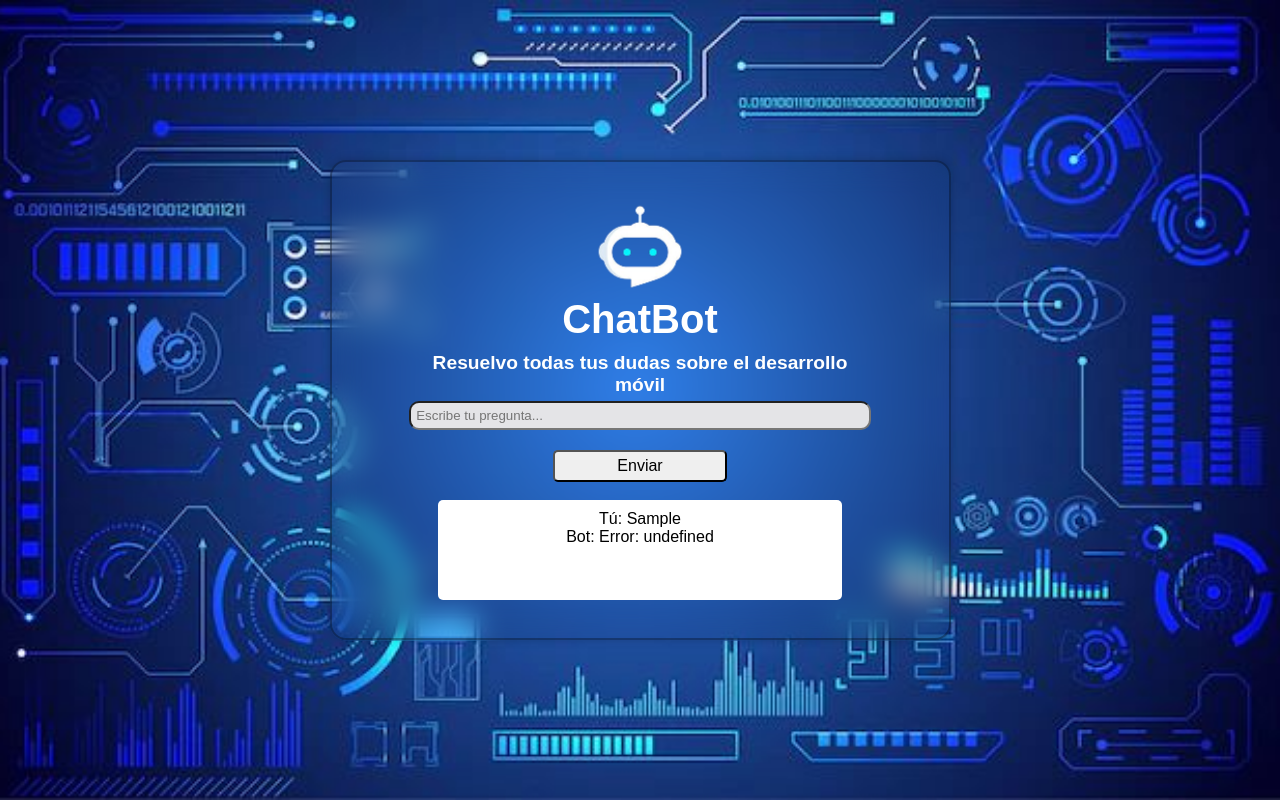
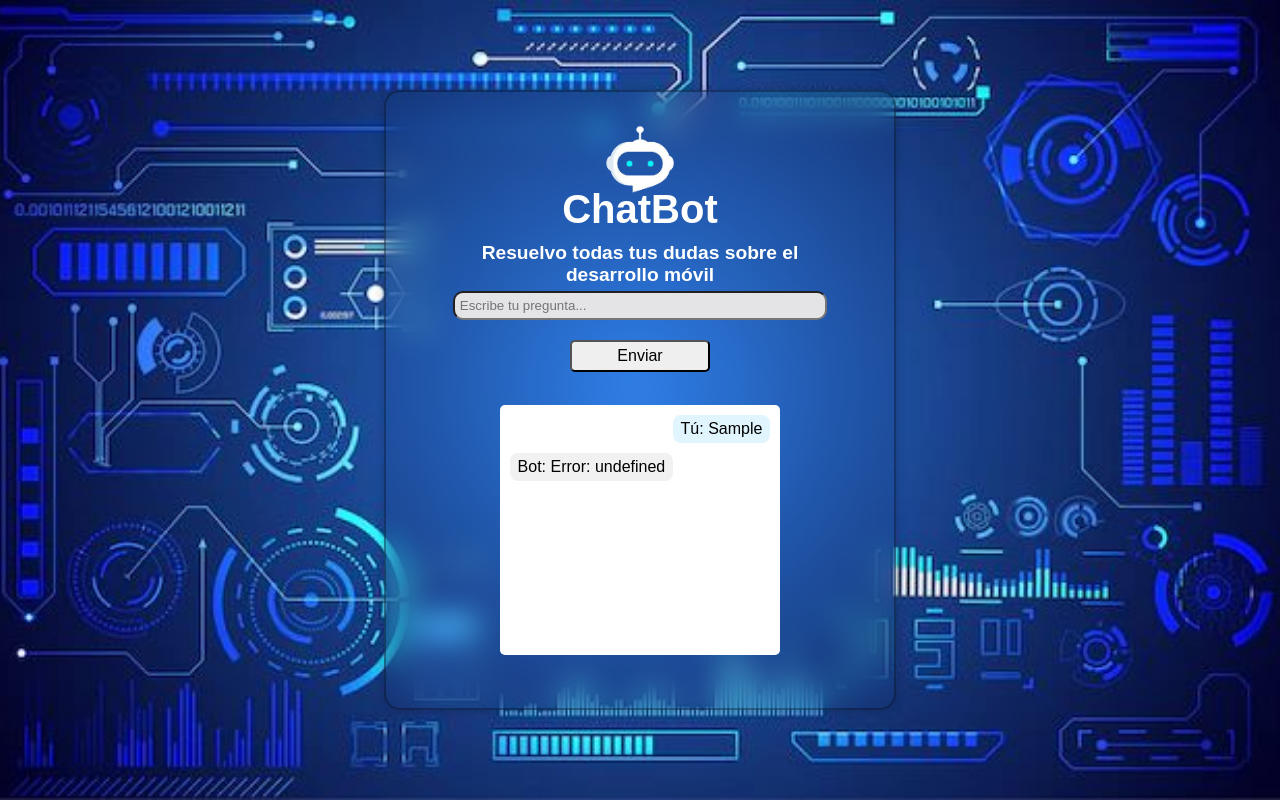
Before and after one commit to FreddyR03/ChatBot-RamonFreddy_RodriguezSamuel, a plain HTML site: page index.html in a window 1280 px wide. Both pictures are taken after typing "Sample" into the empty fields and a click on the button "Enviar". Drawn offline with Linux system fonts and the light colour scheme; no server answers.

Commit message:
Se modificó el style

```diff
--- a/style.css
+++ b/style.css
@@ -7,20 +7,6 @@ html{
     padding: 0;
     box-sizing: border-box;
     font-family: Arial, Helvetica, sans-serif;
-}
-
-.container #result{
-    height: 100px;
-    max-height: 150px;
-    overflow-y: auto;
-    background: white;
-    color: black;
-    padding: 10px;
-    margin-bottom: 15px;
-    border-radius: 5px;
-    width: 70%;
-    max-width: 70%;
-    margin: 0 auto;
 }
 
 body{
@@ -41,6 +27,7 @@ body{
     box-shadow: 0 0 0.625rem rgba(0, 0, 0, 0.2);
     color: white;
     border-radius: 1rem;
+    max-width: 40%;
     padding: 20px 20px;
 }
 
@@ -73,8 +60,50 @@ body{
     cursor: pointer;
 }
 
+
+.container #result {
+    height: 250px;
+    overflow-y: auto;
+    background: white;
+    color: black;
+    padding: 10px;
+    margin: 15px auto;
+    border-radius: 5px;
+    width: 60%;
+    max-width: 60%;
+    display: flex;
+    flex-direction: column;
+    gap: 10px;
+}
+
+.result.user {
+    text-align: right;
+    background: #e1f5fe;
+    color: #000;
+    padding: 5px 8px;
+    border-radius: 8px;
+    align-self: flex-end;
+    max-width: 80%;
+}
+
+.result.bot {
+    text-align: left;
+    background: #f1f1f1;
+    color: #000;
+    padding: 5px 8px;
+    border-radius: 8px;
+    align-self: flex-start;
+    max-width: 80%;
+}
+
 .container img{
     width: 50%;
     margin-bottom: -80px;
     margin-top: -30px;
 }
+
+@media  (max-width: 992px){
+    .container{
+        max-width: 70%;
+    }
+}
```
